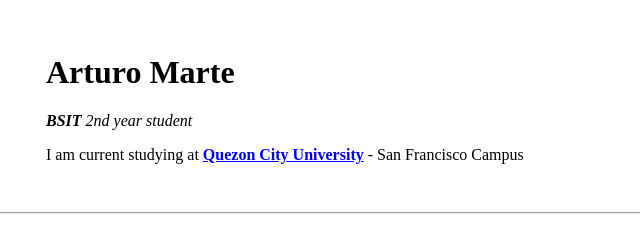
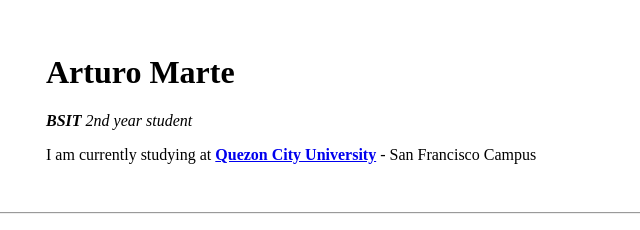
Before and after one commit to r2raw/cv1, a plain HTML site: page index.html in a window 1280 px wide. Shown: the top 230 px of the page, 155-795 px from the left. Drawn offline with Linux system fonts and the light colour scheme.

Commit message:
Update index.html

```diff
--- a/index.html
+++ b/index.html
@@ -19,7 +19,7 @@
         BSIT </strong>2nd year student
     </em>
   </p>
-  <p>I am current studying at <strong><a href="https://www.facebook.com/qcu1994">Quezon City University</a></strong> - San Francisco Campus</p>
+  <p>I am currently studying at <strong><a href="https://www.facebook.com/qcu1994">Quezon City University</a></strong> - San Francisco Campus</p>
       </td>
     </tr>
   </table>
```
